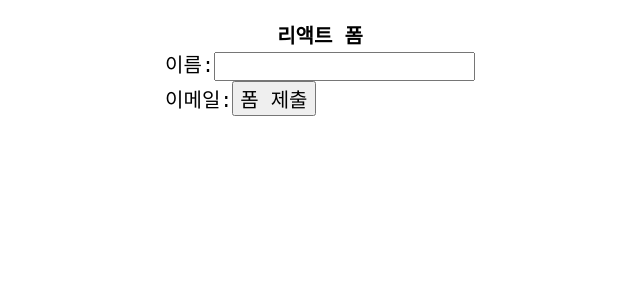
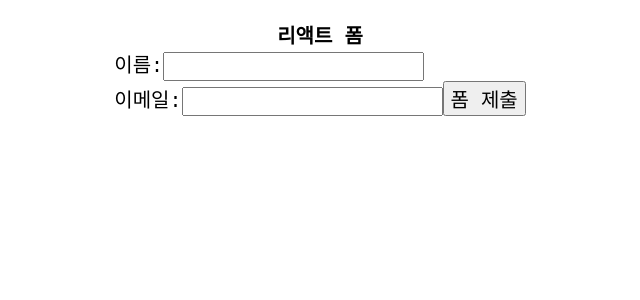
Before and after one commit to osparking/react-exercise2, a React (Vite) app: page / in a window 1280 px wide. Shown: the top 300 px of the page, without its empty margins (320-960 px from the left). Built offline with nearby package versions, Linux system fonts and the light colour scheme.

Commit message:
registers email input tag onto hook form

```diff
--- a/src/App.jsx
+++ b/src/App.jsx
@@ -15,6 +15,7 @@ function App() {
         </label>
         <br />
         <label>이메일:
+          <input {...register('email')} />
         </label>
         <button type="submit">폼 제출</button>
       </form>
```
